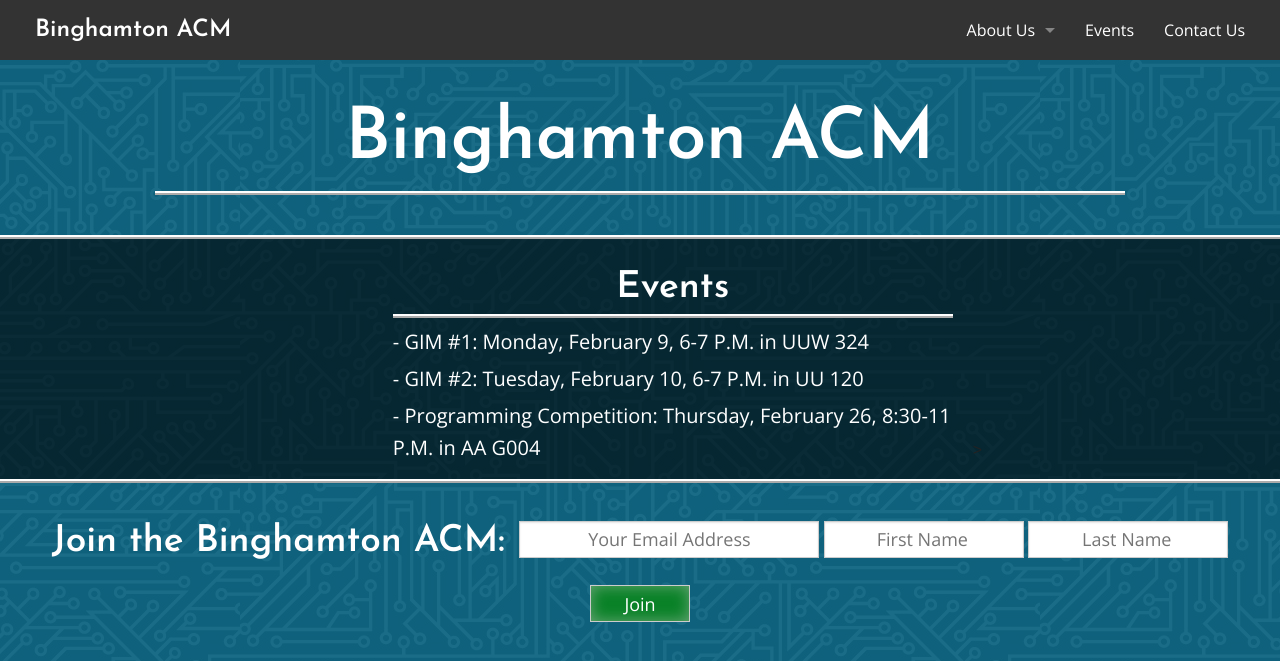
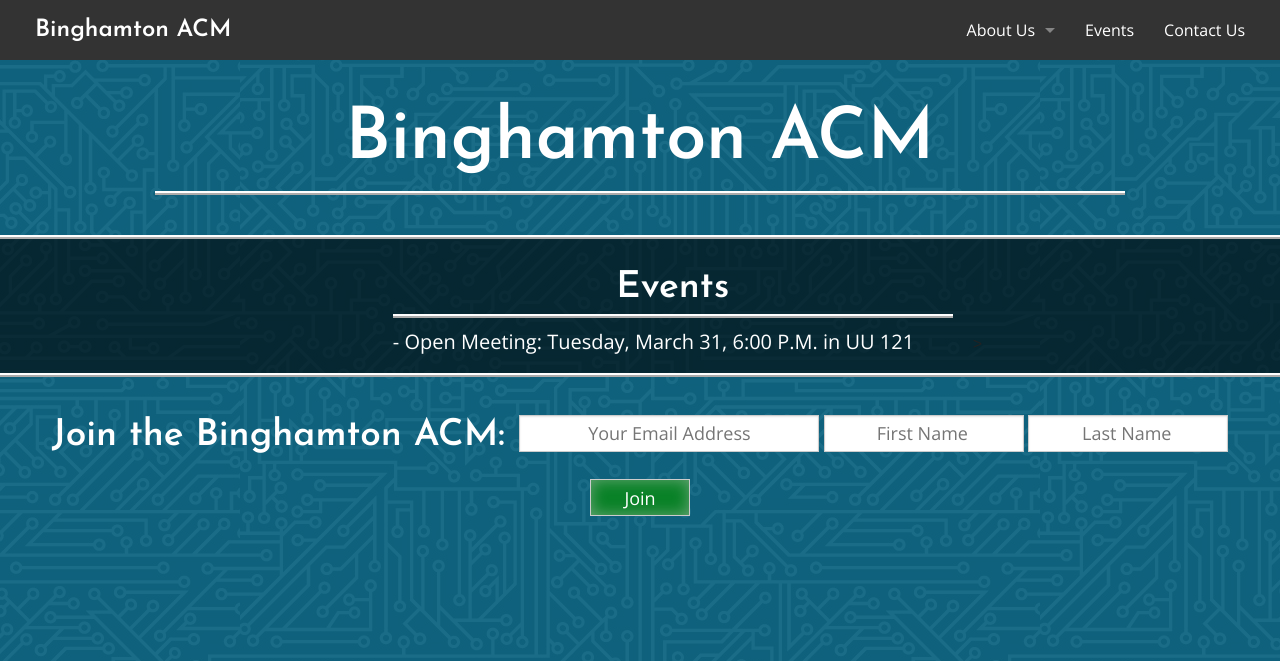
Before and after one commit to BinghamtonACM/old-web, a Jekyll site: the page built from events.html, in a window 1280 px wide. Shown: the top 661 px of the page. Built offline with Jekyll 4.4.1, drawn with Linux system fonts in a browser that asks for light colours; comment, search, counter and statistics services are not loaded.

Commit message:
Update events; add open meeting for 3/31

```diff
--- a/events.html
+++ b/events.html
@@ -17,9 +17,7 @@ ul#acm-components li p { margin: 0; padding-bottom: 5px; }
   <ul id="acm-components">
 	<li>
 		<h2>Events</h2>
-		<p>- GIM #1: Monday, February 9, 6-7 P.M. in UUW 324</p>
-		<p>- GIM #2: Tuesday, February 10, 6-7 P.M. in UU 120</p>
-		<p>- Programming Competition: Thursday, February 26, 8:30-11 P.M. in AA G004</p>
+		<p>- Open Meeting: Tuesday, March 31, 6:00 P.M. in UU 121</p>
 	</li>>
   </ul>
   {% include mailchimp.html %}
```
